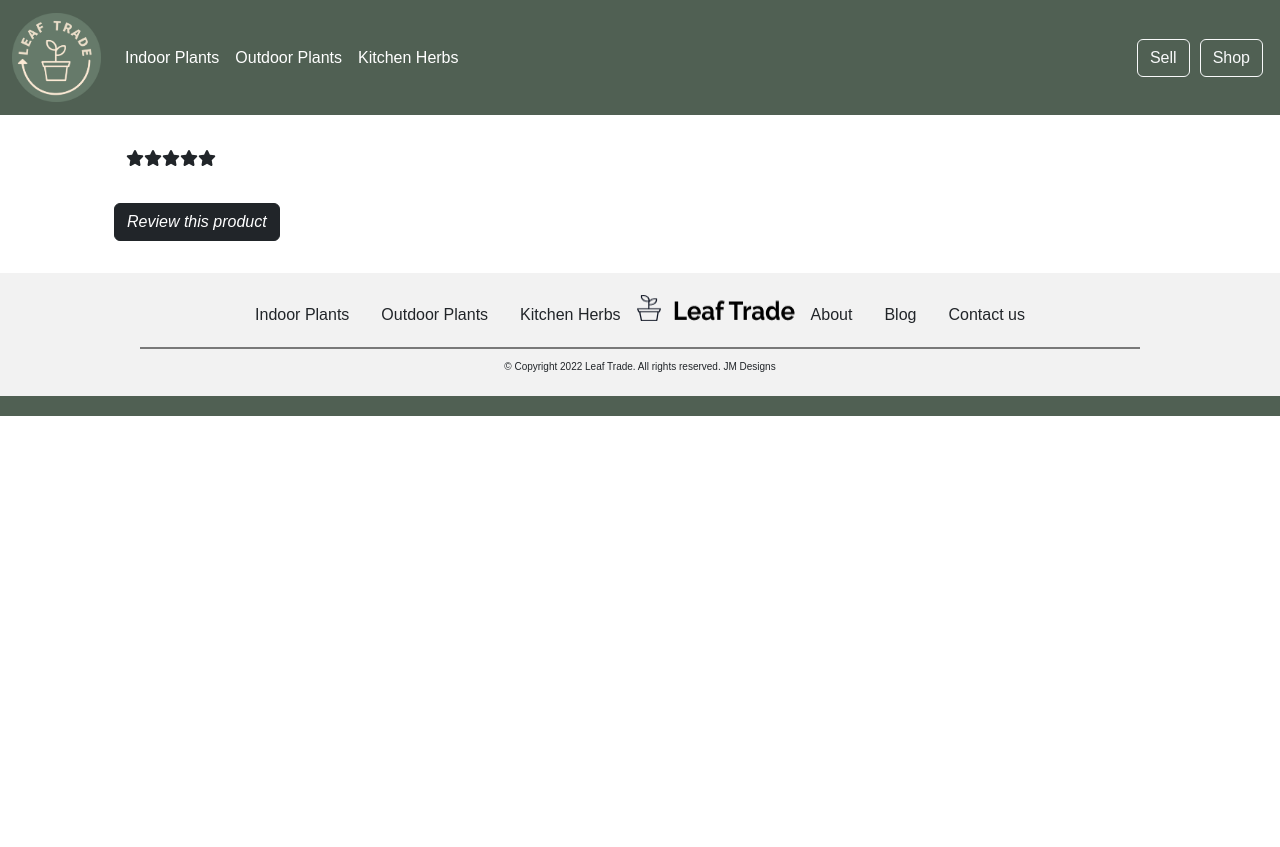
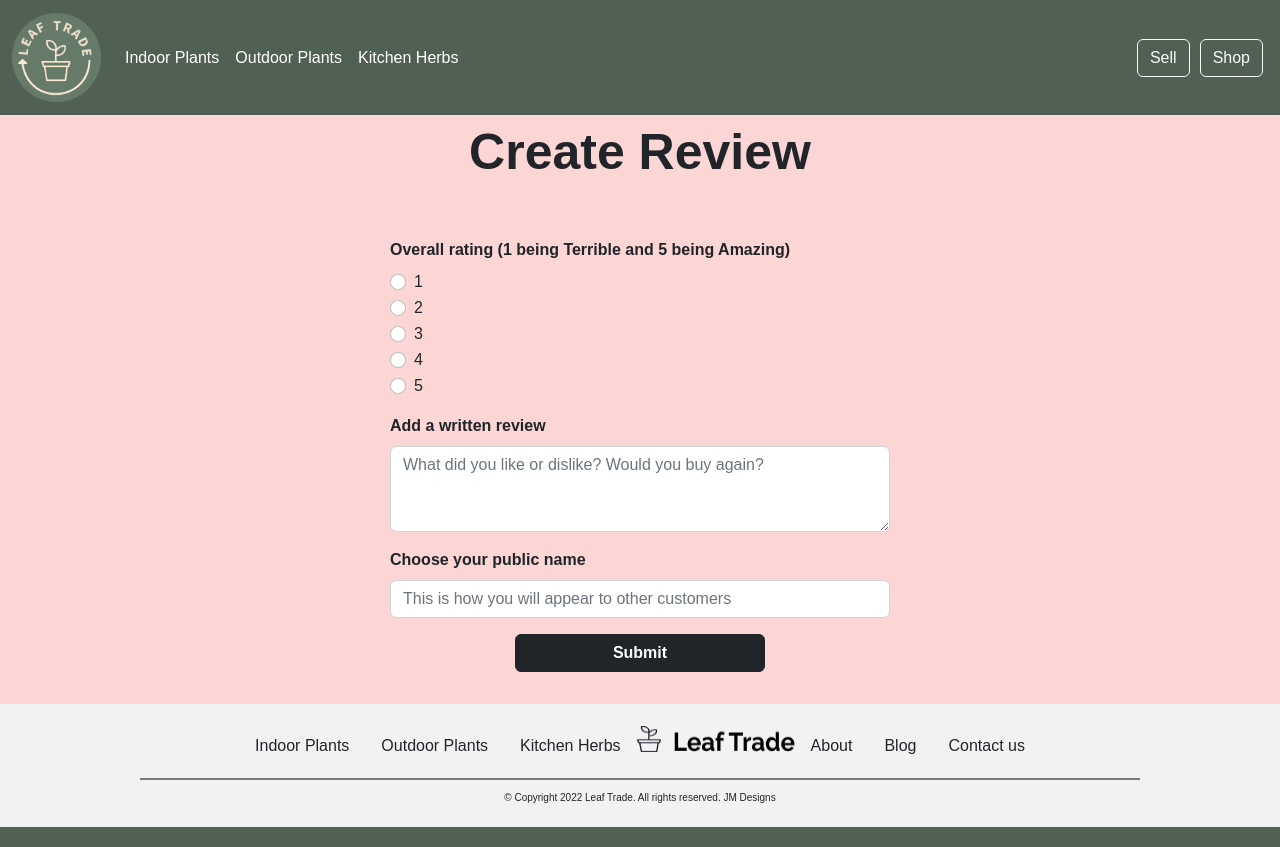
Before and after one commit to Jess2D/leafTrade, a React (Create React App) app in the folder client/: page /reviews/newReview in a window 1280 px wide. Before the commit the page ends 800 px from the top, so only its background shows below. Built offline with nearby package versions, Linux system fonts and the light colour scheme; no server answers.

Commit message:
feat: Added newquestion & newreview

```diff
--- a/client/src/App.js
+++ b/client/src/App.js
@@ -11,7 +11,9 @@ import Footer from "./components/footer/Footer";
 import Catalog from "./components/catalog/Catalog";
 import Login from "./components/login/Login";
 import Reviews from "./components/review/Reviews";
+import NewReview from "./components/review/NewReview";
 import Questions from "./components/question/Questions";
+import NewQuestion from "./components/question/NewQuestion";
 import FooterProductPage from "./components/productNavigation/ProductFooter";
 import MagageListing from "./components/listing/ManageListing";
 import Edit from "./components/listing/Edit";
@@ -42,8 +44,10 @@ const App = () => {
         <Route path="/login" element={<Login />} />
         <Route path="/prodNav/:id" element={<FooterProductPage />} />
         <Route path="/reviews/:id" element={<Reviews />} />
+        <Route path="/reviews/newReview" element={<NewReview />} />
         <Route path="/edit/:id" element={<Edit />} />
         <Route path="/questions/:id" element={<Questions />} />
+        <Route path="/questions/newQuestion" element={<NewQuestion />} />
         <Route path="/newListing" element={<NewListing />} />
         <Route path="/manageListing" element={<MagageListing />} />
         <Route path="/logout" element={<Logout />} />
--- /dev/null
+++ b/client/src/components/question/NewQuestion.js
@@ -0,0 +1,64 @@
+import {Button, Col, Form, } from "react-bootstrap";
+import styled from "styled-components";
+
+const Padding32 = styled.div`
+  padding: 32px;
+`;
+
+const FormSize = styled.div`
+  width: 500px;
+`;
+
+const MainTitle = styled.div`
+  font-size: 50px;
+  font-weight: bold;
+  text-align: center;
+`;
+
+const Bg = styled.div`
+  background: #FCEAD5;
+`;
+
+const NewQuestion = () => {
+  return (
+    <div>
+      <Bg>
+          <MainTitle>
+            <p>Post your question</p>
+          </MainTitle>
+          <Padding32>
+            <div class="d-flex justify-content-center">
+              <FormSize>
+                <Form>
+                  <Form.Group className="mb-3">
+                    <Form.Label className="fw-bold">What is your question?</Form.Label>
+                    <Form.Control
+                      id="description"
+                      as="textarea"
+                      rows={3}
+                      placeholder="What would you like to know about this product?"
+                    />
+                  </Form.Group>
+                  <Form.Group className="mb-3">
+                    <Form.Label className="fw-bold">Choose your public name</Form.Label>
+                    <Form.Control
+                      id="name"
+                      type="text"
+                      placeholder="This is how you will appear to other customers"
+                    />
+                  </Form.Group>
+                  <div class="d-grid gap-2 col-6 mx-auto">
+                    <Button className="fw-bold" variant="dark" type="submit">
+                      Submit
+                    </Button>
+                  </div>
+                </Form>
+              </FormSize>
+            </div>
+          </Padding32>
+        </Bg>
+    </div>
+  );
+}
+
+export default NewQuestion;
--- /dev/null
+++ b/client/src/components/review/NewReview.js
@@ -0,0 +1,103 @@
+
+import {Button, Col, Form, } from "react-bootstrap";
+import styled from "styled-components";
+
+const Padding32 = styled.div`
+  padding: 32px;
+`;
+
+const FormSize = styled.div`
+  width: 500px;
+`;
+
+const MainTitle = styled.div`
+  font-size: 50px;
+  font-weight: bold;
+  text-align: center;
+`;
+
+const Bg = styled.div`
+  background: #FCD6D5;
+`;
+
+const NewReview = () => {
+  return (
+    <div>
+      <Bg>
+        <MainTitle>
+            <p>Create Review</p>
+        </MainTitle>
+          <Padding32>
+            <div class="d-flex justify-content-center">
+              <FormSize>
+                <Form>
+                    <Form.Group className="mb-3">
+                    <Form.Label className="fw-bold">
+                        Overall rating (1 being Terrible and 5 being Amazing)
+                     </Form.Label>
+                    <Col sm={10}>
+                     <Form.Check
+                        type="radio"
+                        label="1"
+                        name="formRadio"
+                         id="radio1"
+                        />
+                        <Form.Check
+                        type="radio"
+                        label="2"
+                        name="formRadio"
+                        id="radio2"
+                        />
+                        <Form.Check
+                        type="radio"
+                        label="3"
+                        name="formRadio"
+                         id="radio3"
+                        />
+                        <Form.Check
+                        type="radio"
+                        label="4"
+                        name="formRadio"
+                        id="radio4"
+                        />
+                        <Form.Check
+                        type="radio"
+                        label="5"
+                        name="formRadio"
+                        id="radio5"
+                        />
+
+                        </Col>
+                  </Form.Group>
+                  <Form.Group className="mb-3">
+                    <Form.Label className="fw-bold">Add a written review</Form.Label>
+                    <Form.Control
+                      id="description"
+                      as="textarea"
+                      rows={3}
+                      placeholder="What did you like or dislike? Would you buy again?"
+                    />
+                  </Form.Group>
+                  <Form.Group className="mb-3">
+                    <Form.Label className="fw-bold">Choose your public name</Form.Label>
+                    <Form.Control
+                      id="name"
+                      type="text"
+                      placeholder="This is how you will appear to other customers"
+                    />
+                  </Form.Group>
+                  <div class="d-grid gap-2 col-6 mx-auto">
+                    <Button className="fw-bold" variant="dark" type="submit">
+                      Submit
+                    </Button>
+                  </div>
+                </Form>
+              </FormSize>
+            </div>
+          </Padding32>
+          </Bg>
+    </div>
+  );
+}
+
+export default NewReview;
```
